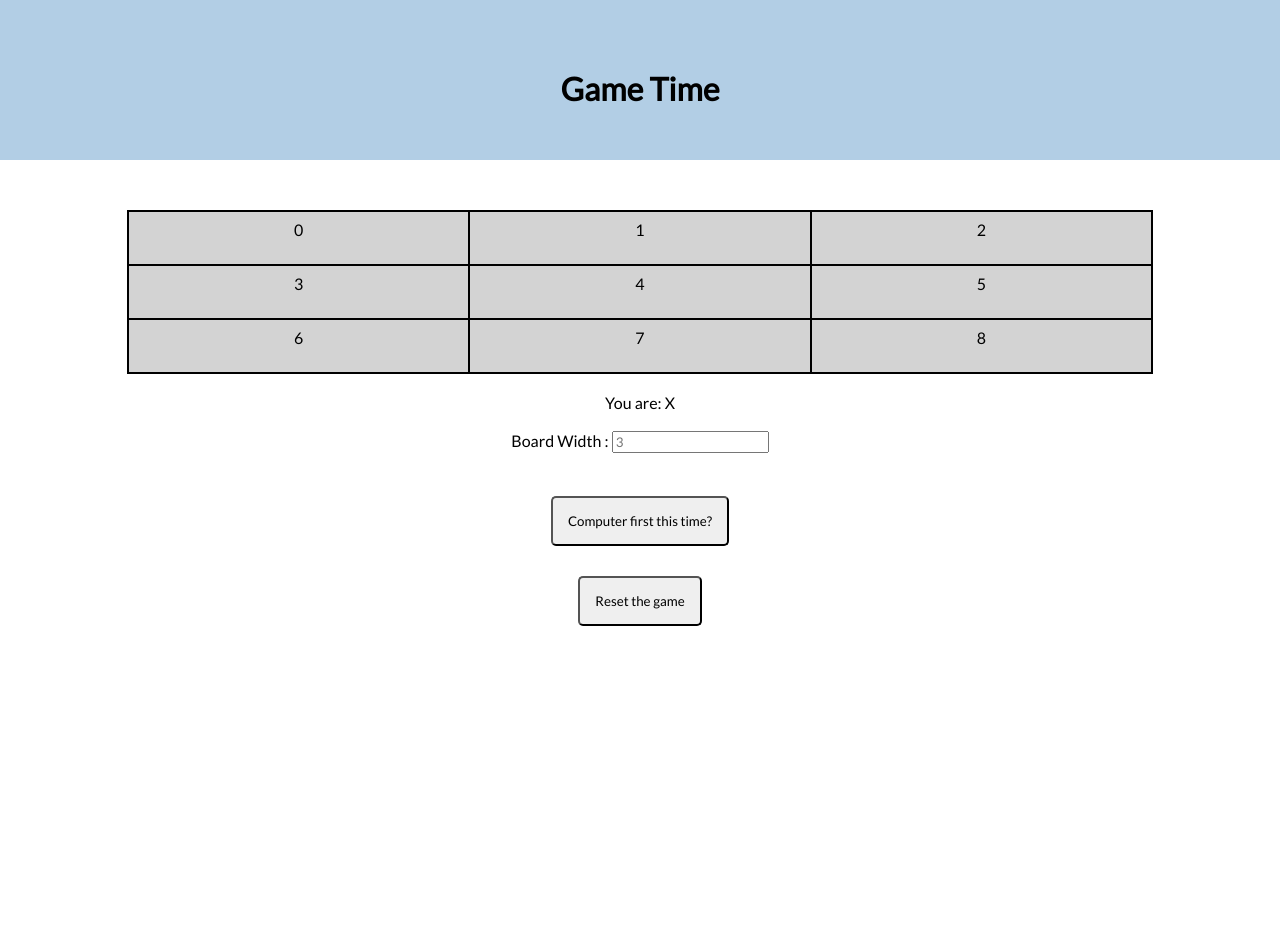
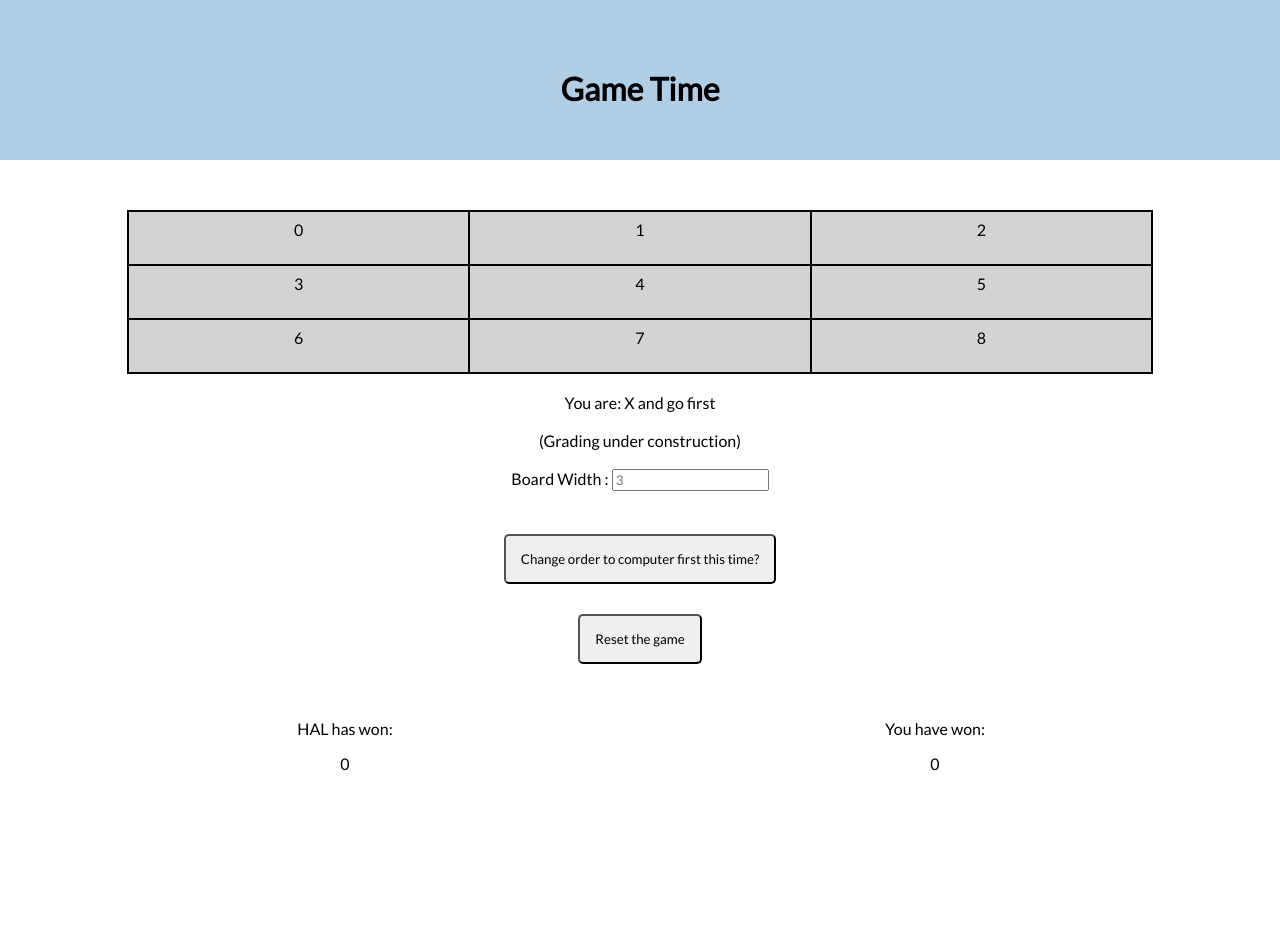
Before and after one commit to NickFoden/tic-tac-toe, a React (Create React App) app: page / in a window 1280 px wide. Shown: the top 936 px of the page. Before the commit the page ends 800 px from the top, so only its background shows below. Built offline with nearby package versions, Linux system fonts and the light colour scheme.

Commit message:
Putting grading in construction note

```diff
--- a/src/App.css
+++ b/src/App.css
@@ -7,6 +7,7 @@ button {
   padding: 15px;
   margin: 5px;
 }
+
 .App {
   text-align: center;
 }
@@ -27,20 +28,32 @@ button {
 .App-intro {
   font-size: large;
 }
+
 .board-container {
   margin-top: 50px;
 }
+
 .board-grid {
   border: 1px solid black;
   margin: 0 auto;
   width: 80%;
 }
+
+.history-container {
+  display: grid;
+  grid-template-columns: 1fr 1fr;
+  min-height: 150px;
+  padding: 50px;
+}
+
 .O {
   background-color: lightcoral;
 }
+
 .reset-button {
   margin-top: 25px;
 }
+
 .square {
   cursor: pointer;
   border: 1px solid black;
--- a/src/App.tsx
+++ b/src/App.tsx
@@ -1,5 +1,6 @@
 import * as React from "react";
-import Game from "./Components/Game";
+
+import Board from "./Components/Board";
 
 import "./App.css";
 
@@ -10,7 +11,7 @@ class App extends React.Component {
         <header className="App-header">
           <h1 className="App-title">Game Time</h1>
         </header>
-        <Game />
+        <Board />
       </div>
     );
   }
--- a/src/Components/Board.js
+++ b/src/Components/Board.js
@@ -1,6 +1,7 @@
 import React, { Component } from "react";
 import BoardFooter from "./BoardFooter";
 import Computer from "./Computer";
+import History from "./History";
 
 import Square from "./Square";
 
@@ -16,7 +17,9 @@ class Board extends Component {
       gameUnderway: false,
       next: true,
       move: "X",
-      winner: ""
+      winner: "",
+      winsComputer: 0,
+      winsPerson: 0
     };
     this.assignMove = this.assignMove.bind(this);
   }
@@ -57,7 +60,9 @@ class Board extends Component {
       gameUnderway: false,
       next: true,
       move: "X",
-      winner: ""
+      winner: "",
+      winsComputer: 0,
+      winsPerson: 0
     });
   };
   boardResize = e => {
@@ -91,15 +96,17 @@ class Board extends Component {
   declareWinner = id => {
     if (id === this.state.computerSymbol) {
       this.setState({
+        gameOver: true,
+        gameUnderway: false,
         winner: "Computer takes another one",
-        gameOver: true,
-        gameUnderway: false
+        winsComputer: this.state.winsComputer++
       });
     } else {
       this.setState({
+        gameOver: true,
+        gameUnderway: false,
         winner: "You won!",
-        gameOver: true,
-        gameUnderway: false
+        winsPerson: this.state.winsPerson++
       });
     }
   };
@@ -158,7 +165,7 @@ class Board extends Component {
       ...verticalArray,
       ...horizontalArray
     );
-    const gradeThisSucker = (ultimateAnswerArray, boardArray) => {
+
     const finalLength = ultimateAnswerArray.length;
     for (let i = 0; i < finalLength; i++) {
       let firstCheck = boardArray[ultimateAnswerArray[i][0]];
@@ -179,9 +186,6 @@ class Board extends Component {
         }
       }
     }
-    };
-
-    gradeThisSucker(ultimateAnswerArray, boardArray);
   };
 
   grids = board => {
@@ -245,8 +249,14 @@ class Board extends Component {
         <div>
           <br />
           <label>
-            You are: {this.state.computerSymbol === "O" ? "X" : "O"}
+            You are:{" "}
+            {this.state.computerSymbol === "O"
+              ? "X and go first"
+              : "O and computer will go after 1 sec"}
           </label>
+          <br />
+          <br />
+          <label> (Grading under construction)</label>
           <br />
           <br />
           <label> Board Width : </label>
@@ -270,6 +280,11 @@ class Board extends Component {
           gameOver={this.state.gameOver}
           computerSymbol={this.state.computerSymbol}
         />
+        <History
+          winsComputer={this.state.winsComputer}
+          winsPerson={this.state.winsPerson}
+        />
+        <p>(Open console logs to see computer moves)</p>
       </div>
     );
   }
--- a/src/Components/BoardFooter.js
+++ b/src/Components/BoardFooter.js
@@ -18,11 +18,11 @@ const BoardFooter = props => {
         <div>
           {props.currentUser ? (
             <button onClick={() => props.toggleComputer()}>
-              You first this time?
+              Change order to you first this time?
             </button>
           ) : (
             <button onClick={() => props.toggleComputer()}>
-              Computer first this time?
+              Change order to computer first this time?
             </button>
           )}
         </div>
--- a/src/Components/Computer.js
+++ b/src/Components/Computer.js
@@ -5,6 +5,9 @@ import ComputerOptions from "./ComputerOptions";
 const Computer = props => {
   var openOptions = [];
   const { currentMove, gameOver } = props;
+  //countdown clock tbd
+  // const startClock = () => {};
+
   const makeMove = (props, options) => {
     const { board, selectMove } = props;
 
@@ -14,22 +17,23 @@ const Computer = props => {
       }
     }
     openOptions = options;
-    console.log("Computer options " + openOptions);
+    console.log("Computer has options: " + openOptions);
     let final = options[Math.floor(Math.random() * options.length)];
     selectMove(final);
-    console.log("Computer pick " + final);
+    console.log("Computer picks: " + final);
   };
 
   if (gameOver === true) {
     console.log(props.computerSymbol);
-    return <h1 className="winning-h1-message"> Good Game Chap</h1>;
+    return <h1 className="winning-h1-message"> Good Game</h1>;
   } else if (currentMove !== true && gameOver === false) {
     var options = [];
+    // startClock();
     setTimeout(() => {
       makeMove(props, options);
-    }, 3000);
+    }, 1000);
 
-    return <ComputerOptions moves={openOptions} />;
+    return null;
   } else {
     return null;
   }
--- a/src/Components/Game.js
+++ /dev/null
@@ -1,12 +0,0 @@
-import React, { Component } from "react";
-import Board from "./Board";
-
-export default class Game extends Component {
-  render() {
-    return (
-      <div>
-        <Board />
-      </div>
-    );
-  }
-}
--- /dev/null
+++ b/src/Components/History.js
@@ -0,0 +1,18 @@
+import React, { Component } from "react";
+
+const History = props => {
+  return (
+    <div className="history-container">
+      <div>
+        <label>HAL has won:</label>
+        <p>{props.winsComputer}</p>
+      </div>
+      <div>
+        <label>You have won:</label>
+        <p>{props.winsPerson}</p>
+      </div>
+    </div>
+  );
+};
+
+export default History;
```
Lines whose indentation alone changed are shown as unchanged.
